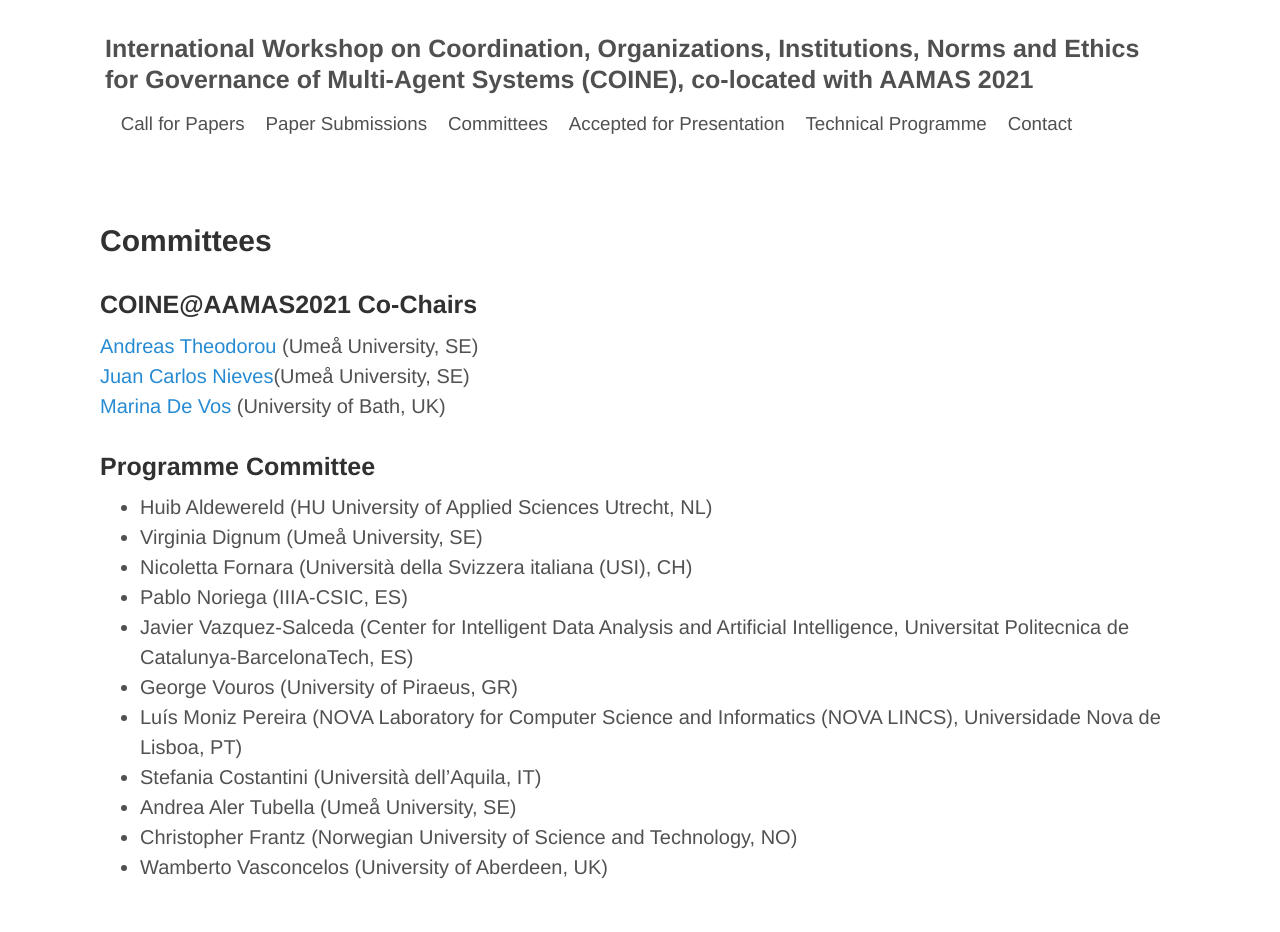
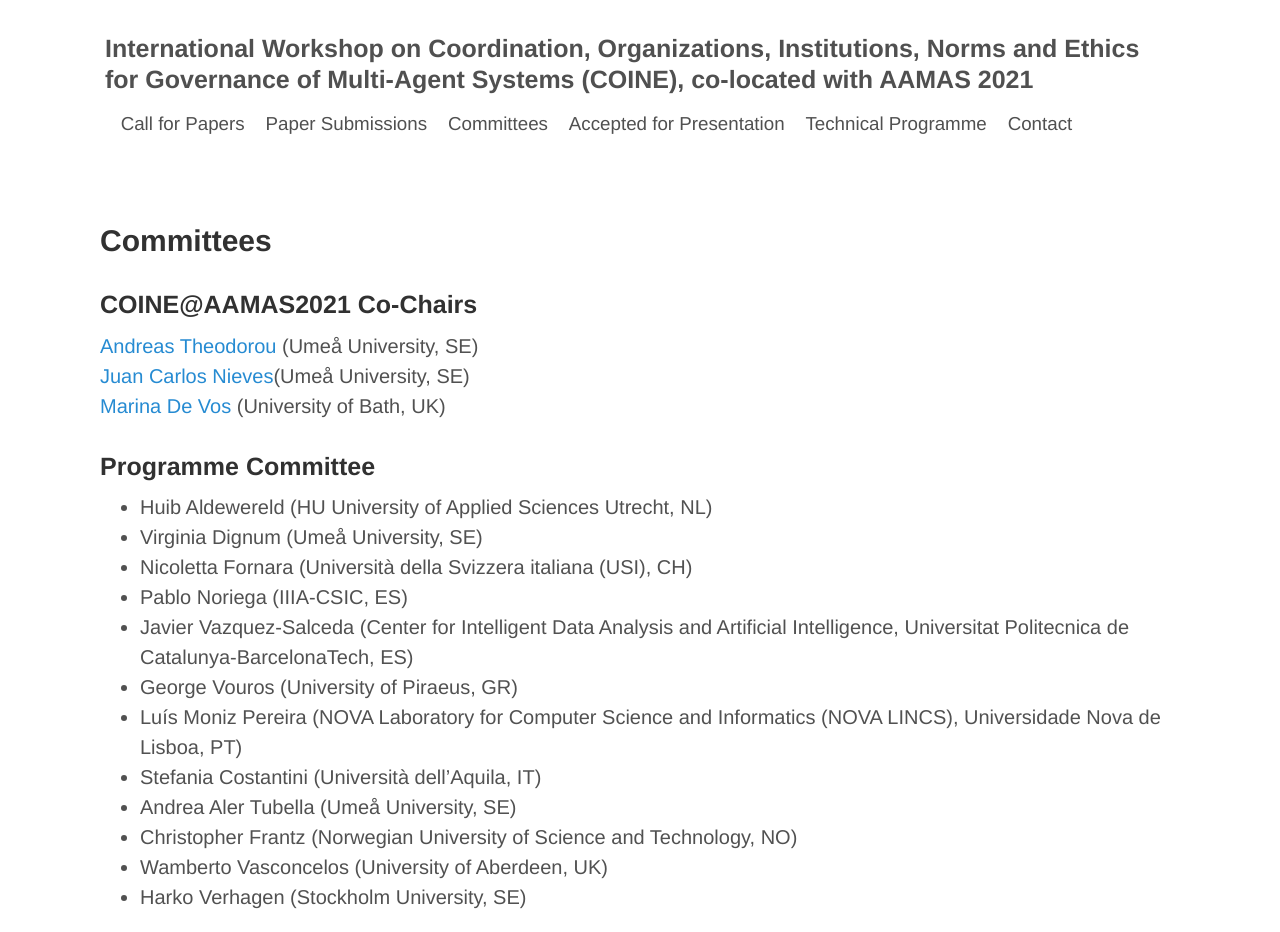
Before and after one commit to jithincheriyan/coine-2022-auckland, a Jekyll site: the page built from committees.md, in a window 1280 px wide. Built offline with Jekyll 4.4.1, drawn with Linux system fonts in a browser that asks for light colours; before the commit the page ends 902 px from its top, so only the background shows below that.

Commit message:
Update committees.md

```diff
--- a/committees.md
+++ b/committees.md
@@ -24,6 +24,7 @@ title: COINE
 - Andrea Aler Tubella (Umeå University, SE)
 - Christopher	Frantz (Norwegian University of Science and Technology, NO)
 - Wamberto Vasconcelos (University of Aberdeen, UK)
+- Harko Verhagen (Stockholm University, SE)
 <!-- *Others to be confirmed* -->
 
 <!--
```
